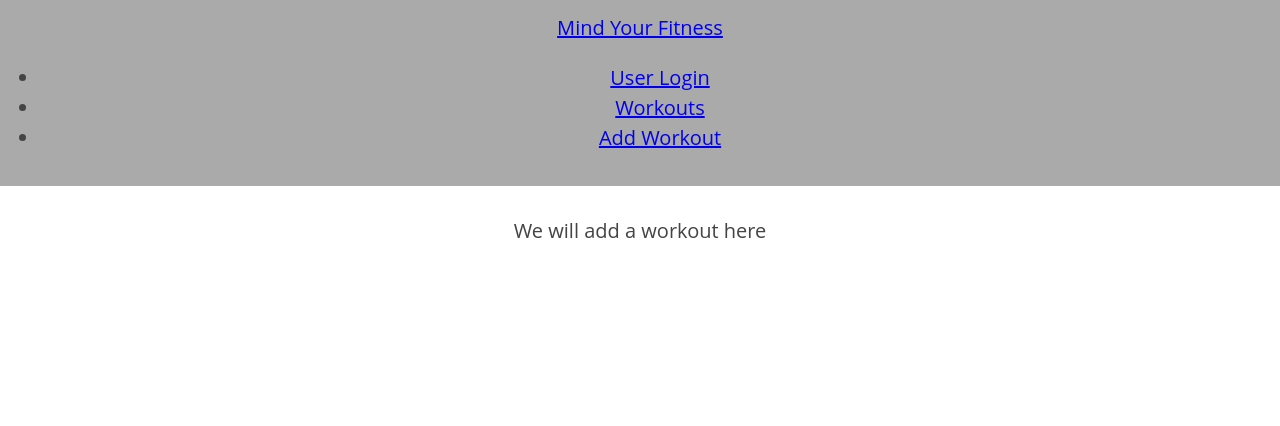
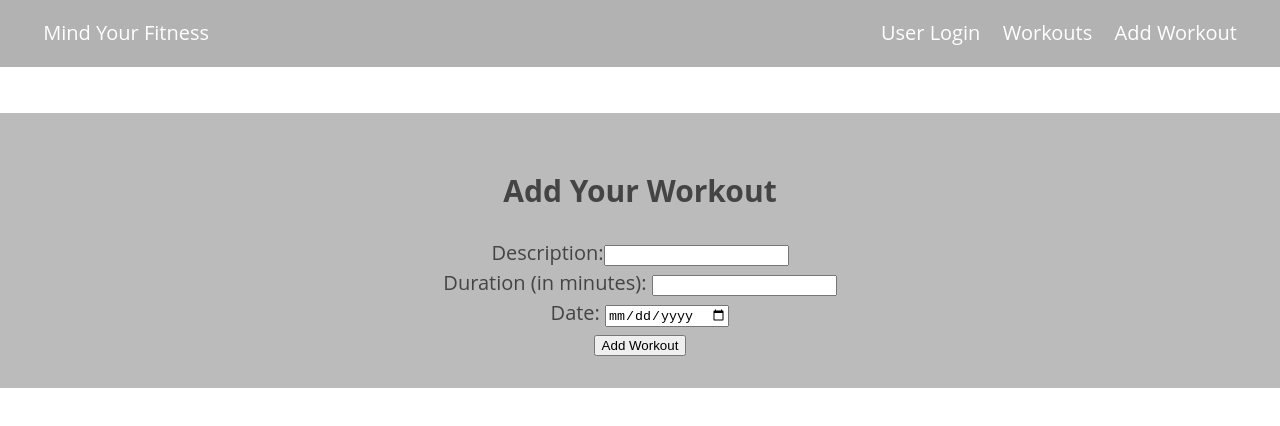
Before and after one commit to Pete-Sekesan/mind-your-fitness, a React (Create React App) app: page /add in a window 1280 px wide. Shown: the top 426 px of the page. Built offline with nearby package versions, Linux system fonts and the light colour scheme.

Commit message:
Fragment and basic css

```diff
--- a/src/App.css
+++ b/src/App.css
@@ -15,14 +15,28 @@ nav,
 footer {
   padding: 1% 0;
   background-color: #aaa;
+
 }
 
-nav {
-  position:relative;
-  top: 0;
-  left: 0;
-  right: 0;
-  z-index: 10;
+.navbar {
+  display: flex;
+  justify-content: space-between;
+  align-items: center;
+  padding: 0.7rem 2rem;
+  z-index: 1;
+  width: 100%;
+  opacity: 0.9;
+  margin-bottom: 1rem;
+}
+
+.navbar ul {
+  display: flex;
+}
+.navbar a {
+  color: #fff;
+  padding: 0.45rem;
+  margin: 0 0.25rem;
+  text-decoration: none;
 }
 
 header {
@@ -47,3 +61,12 @@ p {
 p + p {
   margin-top: 15px;
 }
+
+ul {
+   list-style-type: none;
+   padding: 0;
+   margin: 0;
+   display: inline-flex;
+   margin: 0;
+  padding: 0;
+}
--- a/src/components/Navbar.js
+++ b/src/components/Navbar.js
@@ -4,7 +4,7 @@ import { Link } from "react-router-dom";
 class Navbar extends Component {
   render() {
     return (
-      <nav>
+      <nav className="navbar">
         <Link to="/">Mind Your Fitness</Link>
         <div>
           <ul>
--- a/src/components/add-workout.js
+++ b/src/components/add-workout.js
@@ -1,11 +1,34 @@
-import React, { Component } from "react";
+import React, { Component, Fragment } from "react";
 
 class AddWorkout extends Component {
   render() {
     return (
-      <div>
-        <p>We will add a workout here</p>
-      </div>
+      <Fragment>
+        <section>
+          <div>
+            <h1>Add Your Workout</h1>
+          </div>
+          <div>
+            <form>
+              <label>Description:</label>
+              <input type="text" required />
+            </form>
+          </div>
+
+          <div>
+            <label>Duration (in minutes): </label>
+            <input type="text" required />
+          </div>
+
+          <div className="form-group">
+            <label>Date: </label>
+            <input type="date" />
+          </div>
+          <div>
+            <input type="submit" value="Add Workout" />
+          </div>
+        </section>
+      </Fragment>
     );
   }
 }
--- a/src/components/user-login.js
+++ b/src/components/user-login.js
@@ -1,8 +1,10 @@
-import React, { Component } from "react";
+import React, { Component, Fragment } from "react";
 
 class UserLogin extends Component {
   render() {
     return (
+      <Fragment>
+        <section>
           <div>
             <p>User Login</p>
             <form>
@@ -14,6 +16,8 @@ class UserLogin extends Component {
               </div>
             </form>
           </div>
+        </section>
+      </Fragment>
     );
   }
 }
--- a/src/components/workout-list.js
+++ b/src/components/workout-list.js
@@ -3,12 +3,14 @@ import React, { Component } from "react";
 class WorkoutList extends Component {
   render() {
     return (
+      <section>
         <div>
           <p>
             Testing the workout list component. This should be where all logged
             workouts reside.
           </p>
         </div>
+      </section>
     );
   }
 }
```
Lines whose indentation alone changed are shown as unchanged.
